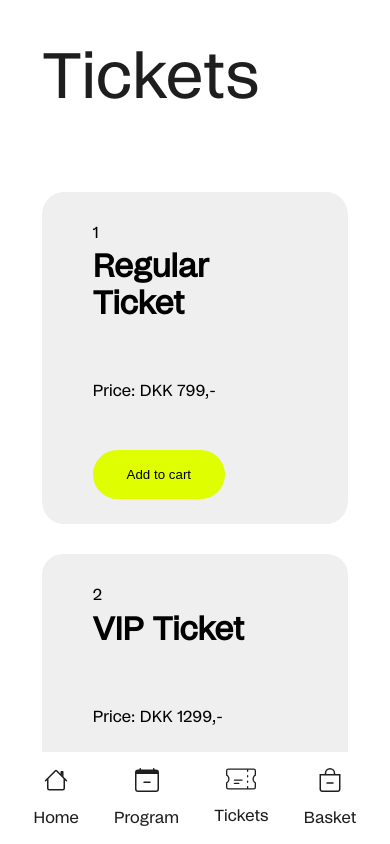
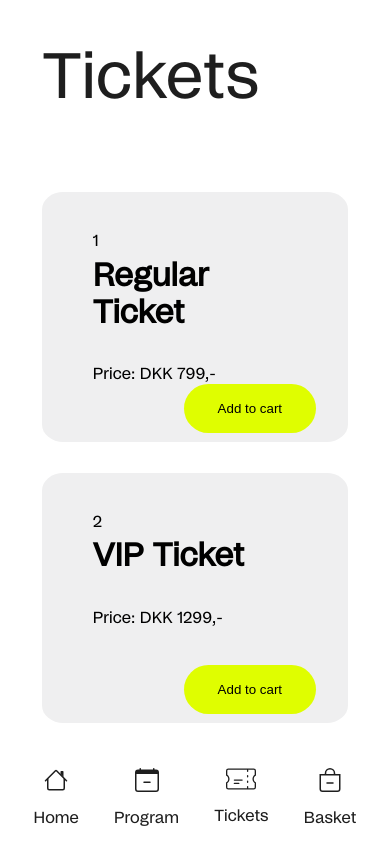
Before and after one commit to ozolinala/fooFestApp-forked, a Next.js app: page /tickets in a window 390 px wide. Shown: the top 844 px of the page. Built offline with nearby package versions, Linux system fonts and the light colour scheme.

Commit message:
ticket styling responsive

```diff
--- a/styles/Basket.module.css
+++ b/styles/Basket.module.css
@@ -1,16 +1,21 @@
 .ticketPage  {
  padding-left: 6vh;
  padding-right: 6vh;
+ padding-top: 4vh;
  width: 320px;
+ height: 250px;
   background-color: var(--grey);
   border-radius:7%;
   margin-bottom: 10%;
+  position: relative;
 }
 .ticketPage p {
-  padding-top: 3vh;
+  padding-top: 0vh;
  }
  .ticketPage button {
-  margin-bottom: 3vh;
+  position: absolute;
+  top: 60%; /* Adjust the value as needed */
+  right: 2rem; /* Adjust the value as needed */
  }
 .wrapper {
   padding: 5vh;
```
